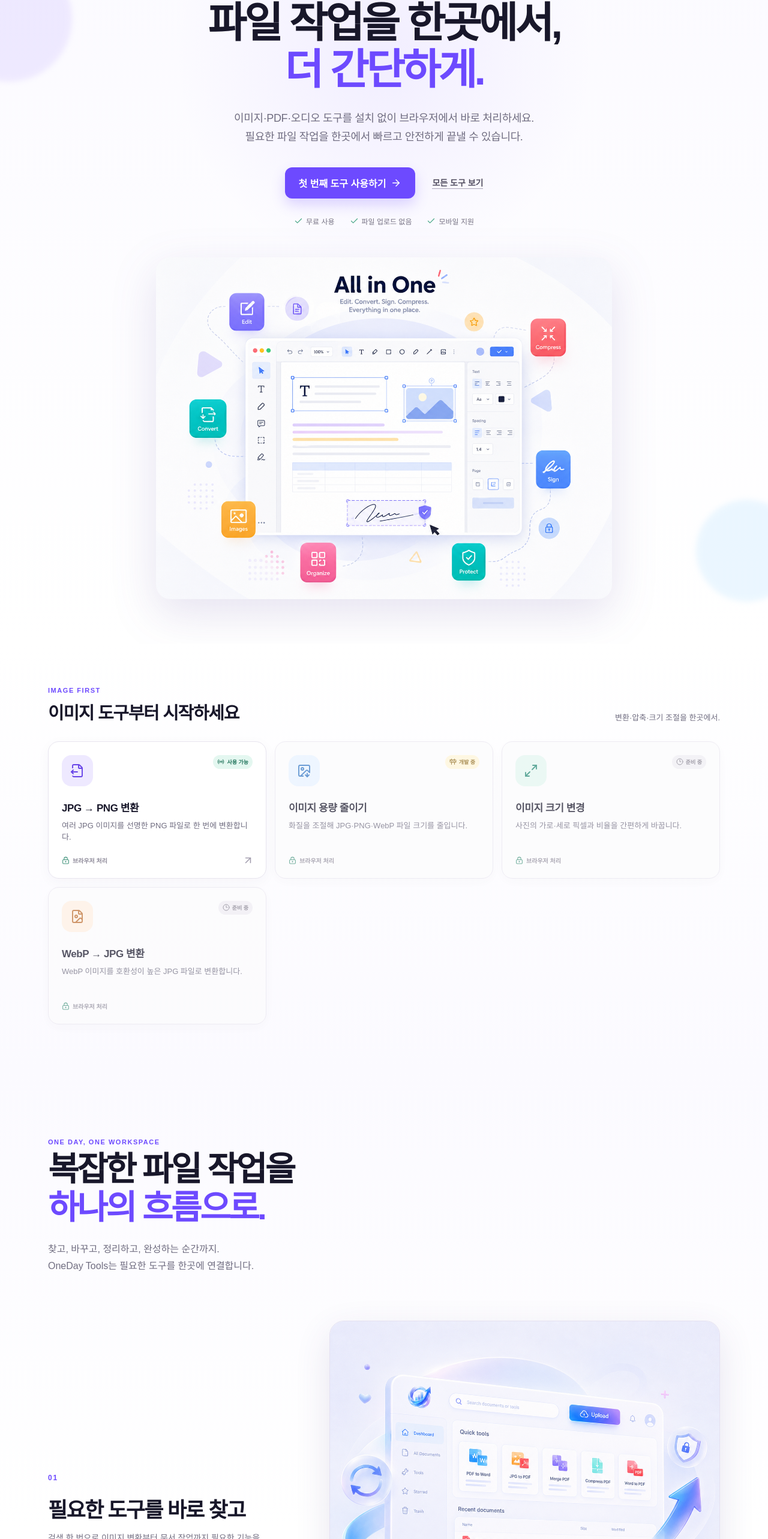
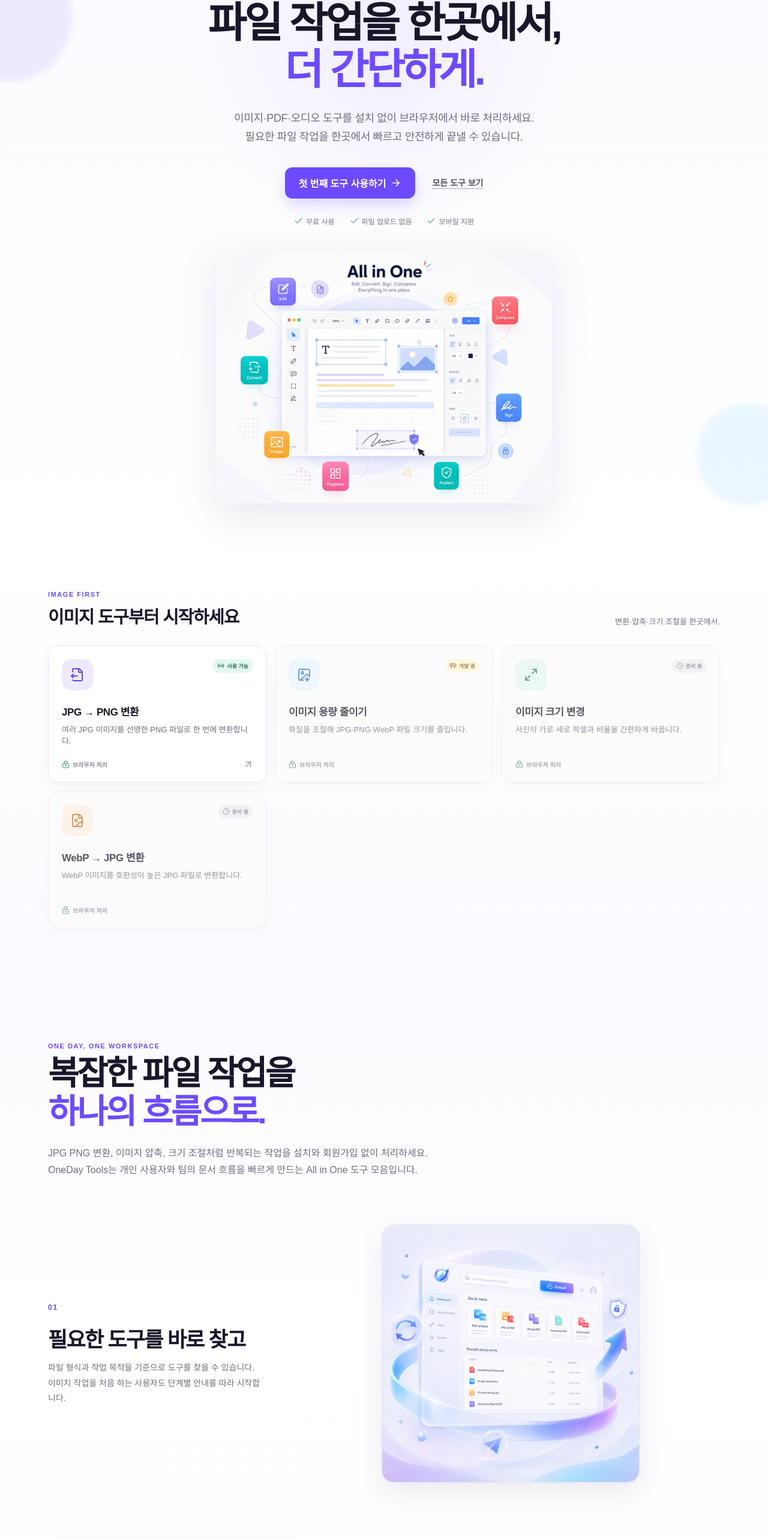
Before and after one commit to yoo9857/onedaytools, a Next.js app: page / in a window 1280 px wide. Shown: the part 213-2779 px from the top of the page at 60% size. Built offline with nearby package versions, Linux system fonts and the light colour scheme; no server answers.

Commit message:
feat: refine homepage content and visual hierarchy

```diff
--- a/src/app/globals.css
+++ b/src/app/globals.css
@@ -82,7 +82,7 @@ button { color: inherit; }
   mask-image: linear-gradient(to bottom, black, transparent 80%);
 }
 .hero-inner { position: relative; z-index: 2; padding: 94px 0 110px; text-align: center; }
-.hero-visual { width: min(760px, 100%); margin: 52px auto -36px; filter: drop-shadow(0 24px 36px rgba(75, 58, 150, .14)); }
+.hero-visual { width: min(560px, 72%); margin: 42px auto -36px; filter: drop-shadow(0 20px 30px rgba(75, 58, 150, .12)); }
 .hero-visual img { display: block; width: 100%; height: auto; border-radius: 24px; }
 .hero-orb { position: absolute; border-radius: 999px; filter: blur(5px); opacity: 0.5; }
 .hero-orb--one { width: 210px; height: 210px; top: 70px; left: -90px; background: #e1d8ff; }
@@ -145,15 +145,15 @@ button { color: inherit; }
 .story-intro h2 span { color: var(--brand); }
 .story-intro > p:last-child { margin: 22px 0 0; color: var(--muted); font-size: 16px; line-height: 1.8; }
 .story-list { display: grid; gap: 110px; }
-.story-row { display: grid; grid-template-columns: minmax(240px, .72fr) minmax(0, 1.28fr); gap: clamp(35px, 8vw, 110px); align-items: center; }
-.story-row--reverse { grid-template-columns: minmax(0, 1.28fr) minmax(240px, .72fr); }
+.story-row { display: grid; grid-template-columns: minmax(260px, .9fr) minmax(0, 1.1fr); gap: clamp(35px, 8vw, 95px); align-items: center; }
+.story-row--reverse { grid-template-columns: minmax(0, 1.1fr) minmax(260px, .9fr); }
 .story-row--reverse .story-copy { order: 2; }
 .story-row--reverse .story-image { order: 1; }
 .story-copy { max-width: 360px; }
 .story-number { color: var(--brand); font-size: 12px; font-weight: 900; letter-spacing: .16em; }
 .story-copy h3 { margin: 17px 0 12px; font-size: clamp(24px, 3vw, 35px); letter-spacing: -.05em; }
 .story-copy p { margin: 0; color: var(--muted); font-size: 14px; line-height: 1.8; }
-.story-image { overflow: hidden; border: 1px solid #e5e1f1; border-radius: 24px; background: white; box-shadow: 0 20px 60px rgba(65, 52, 120, .12); }
+.story-image { width: min(100%, 430px); overflow: hidden; border: 1px solid #e5e1f1; border-radius: 20px; background: white; box-shadow: 0 16px 44px rgba(65, 52, 120, .1); }
 .story-image img { display: block; width: 100%; height: auto; }
 .section-heading { display: flex; justify-content: space-between; align-items: flex-end; margin-bottom: 29px; }
 .section-kicker { margin: 0 0 8px; color: var(--brand); font-size: 11px; font-weight: 900; letter-spacing: 0.14em; }
--- a/src/app/page.tsx
+++ b/src/app/page.tsx
@@ -17,6 +17,12 @@ export const metadata: Metadata = {
     languages: Object.fromEntries(locales.map((locale) => [locale === "ko" ? "ko-KR" : locale, locale === "ko" ? siteConfig.url : `${siteConfig.url}/${locale}`])),
   },
 };
+
+const homeFaq = [
+  ["OneDay Tools는 어떤 서비스인가요?", "이미지 변환·압축·크기 조절과 PDF·오디오 작업을 한곳에서 제공하는 All in One 온라인 파일 도구입니다."],
+  ["이미지 파일이 서버에 저장되나요?", "현재 JPG→PNG 변환은 브라우저 내부에서 처리되며 원본 이미지가 OneDay Tools 서버로 전송되지 않습니다."],
+  ["휴대폰에서도 사용할 수 있나요?", "반응형 화면으로 스마트폰과 태블릿에서도 파일 선택, 변환, 다운로드를 사용할 수 있습니다."],
+];
 
 export default function Home() {
   const imageTools = getToolsByCategory("image");
@@ -64,13 +70,13 @@ export default function Home() {
 
       <section className="story-section" aria-label="OneDay Tools 사용 경험">
         <div className="shell">
-          <div className="story-intro"><p className="section-kicker">ONE DAY, ONE WORKSPACE</p><h2>복잡한 파일 작업을<br /><span>하나의 흐름으로.</span></h2><p>찾고, 바꾸고, 정리하고, 완성하는 순간까지.<br />OneDay Tools는 필요한 도구를 한곳에 연결합니다.</p></div>
+          <div className="story-intro"><p className="section-kicker">ONE DAY, ONE WORKSPACE</p><h2>복잡한 파일 작업을<br /><span>하나의 흐름으로.</span></h2><p>JPG PNG 변환, 이미지 압축, 크기 조절처럼 반복되는 작업을 설치와 회원가입 없이 처리하세요. OneDay Tools는 개인 사용자와 팀의 문서 흐름을 빠르게 만드는 All in One 도구 모음입니다.</p></div>
           <div className="story-list">
             {[
-              ["first.png", "필요한 도구를 바로 찾고", "검색 한 번으로 이미지 변환부터 문서 작업까지 필요한 기능을 빠르게 시작하세요."],
-              ["first_2.png", "브라우저에서 바로 편집하고", "별도 프로그램을 설치하지 않아도 익숙한 화면에서 파일을 다듬을 수 있습니다."],
-              ["first_3.png", "어디서든 파일을 이어서 보고", "데스크톱과 모바일에 맞춘 경험으로 장소와 기기에 구애받지 않고 작업하세요."],
-              ["first_4.png", "완성된 결과를 안전하게 저장하세요", "변환이 끝난 파일을 원하는 형식으로 내려받고 다음 작업으로 자연스럽게 이어갑니다."],
+              ["first.png", "필요한 도구를 바로 찾고", "파일 형식과 작업 목적을 기준으로 도구를 찾을 수 있습니다. 이미지 작업을 처음 하는 사용자도 단계별 안내를 따라 시작합니다."],
+              ["first_2.png", "브라우저에서 바로 편집하고", "별도 프로그램 설치 없이 JPG·PNG 파일을 변환합니다. 처리 과정과 파일 제한을 화면에서 명확하게 안내합니다."],
+              ["first_3.png", "어디서든 파일을 이어서 보고", "데스크톱·태블릿·스마트폰 화면에 맞춰 업로드와 다운로드 흐름을 최적화했습니다. 이동 중에도 필요한 작업을 끝낼 수 있습니다."],
+              ["first_4.png", "완성된 결과를 안전하게 저장하세요", "변환된 파일은 개별 다운로드하거나 ZIP으로 묶어 저장할 수 있습니다. 브라우저 처리 도구는 원본을 서버에 남기지 않습니다."],
             ].map(([image, title, description], index) => <article className={`story-row${index % 2 ? " story-row--reverse" : ""}`} key={image}><div className="story-copy"><span className="story-number">0{index + 1}</span><h3>{title}</h3><p>{description}</p></div><div className="story-image"><img src={`/marketing/${image}`} alt={title} loading="lazy" width="1280" height="1280" /></div></article>)}
           </div>
         </div>
@@ -78,15 +84,6 @@ export default function Home() {
 
       <section className="category-section" aria-label="도구 카테고리">
         <div className="shell"><CategoryStrip /></div>
-      </section>
-
-      <section className="product-vision-section" aria-labelledby="product-vision-title">
-        <div className="shell">
-          <div className="section-heading"><div><p className="section-kicker">ONE WORKSPACE</p><h2 id="product-vision-title">변환부터 편집까지, 하나의 작업 공간</h2></div><p>OneDay Tools가 만들어갈 All in One 경험.</p></div>
-          <div className="vision-grid">
-            {["first.png", "first_2.png", "first_3.png", "first_4.png"].map((image, index) => <figure key={image} className="vision-card"><img src={`/marketing/${image}`} alt={["문서와 도구를 한곳에서 찾는 작업 화면", "이미지와 문서를 편집하는 작업 화면", "파일을 정리하고 모바일에서 확인하는 화면", "문서를 다양한 형식으로 변환하는 화면"][index]} loading="lazy" width="1280" height="1280" /><figcaption>{["모든 도구를 한곳에서", "직관적인 편집", "데스크톱과 모바일", "빠른 파일 변환"][index]}</figcaption></figure>)}
-          </div>
-        </div>
       </section>
 
       <section className="tools-section" id="tools">
@@ -121,6 +118,8 @@ export default function Home() {
           </article>
         </div>
       </section>
+      <section className="home-faq content-section" aria-labelledby="home-faq-title"><div className="shell article-shell"><p className="section-kicker">HELP CENTER</p><h2 id="home-faq-title">자주 묻는 질문</h2><div className="faq-list">{homeFaq.map(([question, answer]) => <details key={question}><summary>{question}</summary><p>{answer}</p></details>)}</div></div></section>
+      <script type="application/ld+json" dangerouslySetInnerHTML={{ __html: JSON.stringify({ "@context": "https://schema.org", "@type": "FAQPage", mainEntity: homeFaq.map(([question, answer]) => ({ "@type": "Question", name: question, acceptedAnswer: { "@type": "Answer", text: answer } })) }) }} />
     </>
   );
 }
```
